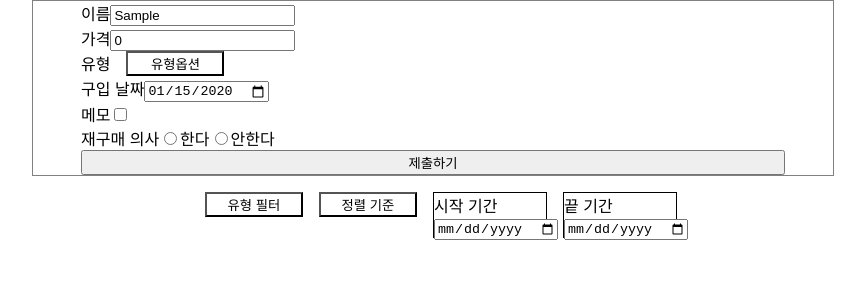
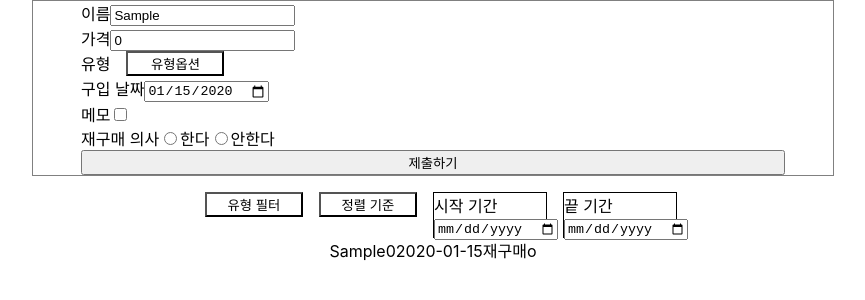
Before and after one commit to minseong99/frontend-accountBook-app, a React (Create React App) app: page / in a window 1280 px wide. Both pictures are taken after typing "Sample", "2020-01-15" into the empty fields and a click on the button "제출하기". Shown: the top 300 px of the page, without its empty margins (207-1072 px from the left). Built offline with nearby package versions, Linux system fonts and the light colour scheme.

Commit message:
feat:아이템 리스트 랜더링 구현
-등록된 아이템 리스트가화면에 보이는 로직을 생성하였습니다.

```diff
--- a/src/App.js
+++ b/src/App.js
@@ -5,7 +5,7 @@ import ItemList from "./components/ItemList";
 import { useState } from "react";
 
 function App() {
-  const [showList, setShowList] = useState([{}]);
+  const [showList, setShowList] = useState([]);
   const config = [
     {
       label: "name",
@@ -79,7 +79,7 @@ function App() {
     },
   ];
   const getFormData = (data) => {
-    console.log(data);
+    setShowList((preList) => [data, ...preList]);
   };
 
   const filterByType = (data) => {
@@ -132,7 +132,7 @@ function App() {
         sortBy={sortBy}
         filterByTerm={filterByTerm}
       />
-      <ItemList />
+      <ItemList showList={showList} />
     </div>
   );
 }
--- a/src/components/InputForm.js
+++ b/src/components/InputForm.js
@@ -10,7 +10,7 @@ const InputForm = ({ config, getFormData, typeList }) => {
     type: "",
     date: null,
     memo: "",
-    repurchase: true,
+    repurchase: "true",
   });
 
   const changeData = (e) => {
--- a/src/components/ItemList.js
+++ b/src/components/ItemList.js
@@ -1,7 +1,25 @@
 import React from "react";
 
-const ItemList = () => {
-  return <div></div>;
+const ItemList = (props) => {
+  return (
+    <div>
+      {props.showList.map((itemInfo) => {
+        const repurchaseText =
+          itemInfo.repurchase == "true" ? "재구매o" : "재구매x";
+        console.log(itemInfo.repurchase);
+        return (
+          <div key={itemInfo.date}>
+            <span>{itemInfo.name}</span>
+            <span>{itemInfo.price}</span>
+            <span>{itemInfo.type}</span>
+            <span>{itemInfo.date}</span>
+            <span>{itemInfo.memo}</span>
+            <span>{repurchaseText}</span>
+          </div>
+        );
+      })}
+    </div>
+  );
 };
 
 export default ItemList;
--- a/src/components/forms/DropDown.js
+++ b/src/components/forms/DropDown.js
@@ -24,7 +24,7 @@ const DropDown = (props) => {
 
   const renderOptions = props.optionList.map((optionObj) => {
     let className;
-    if (props.optionDefault === "유형 옵션") {
+    if (props.optionDefault === "유형옵션") {
       className = "type";
     } else if (props.optionDefault === "유형 필터") {
       className = "filter";
```
